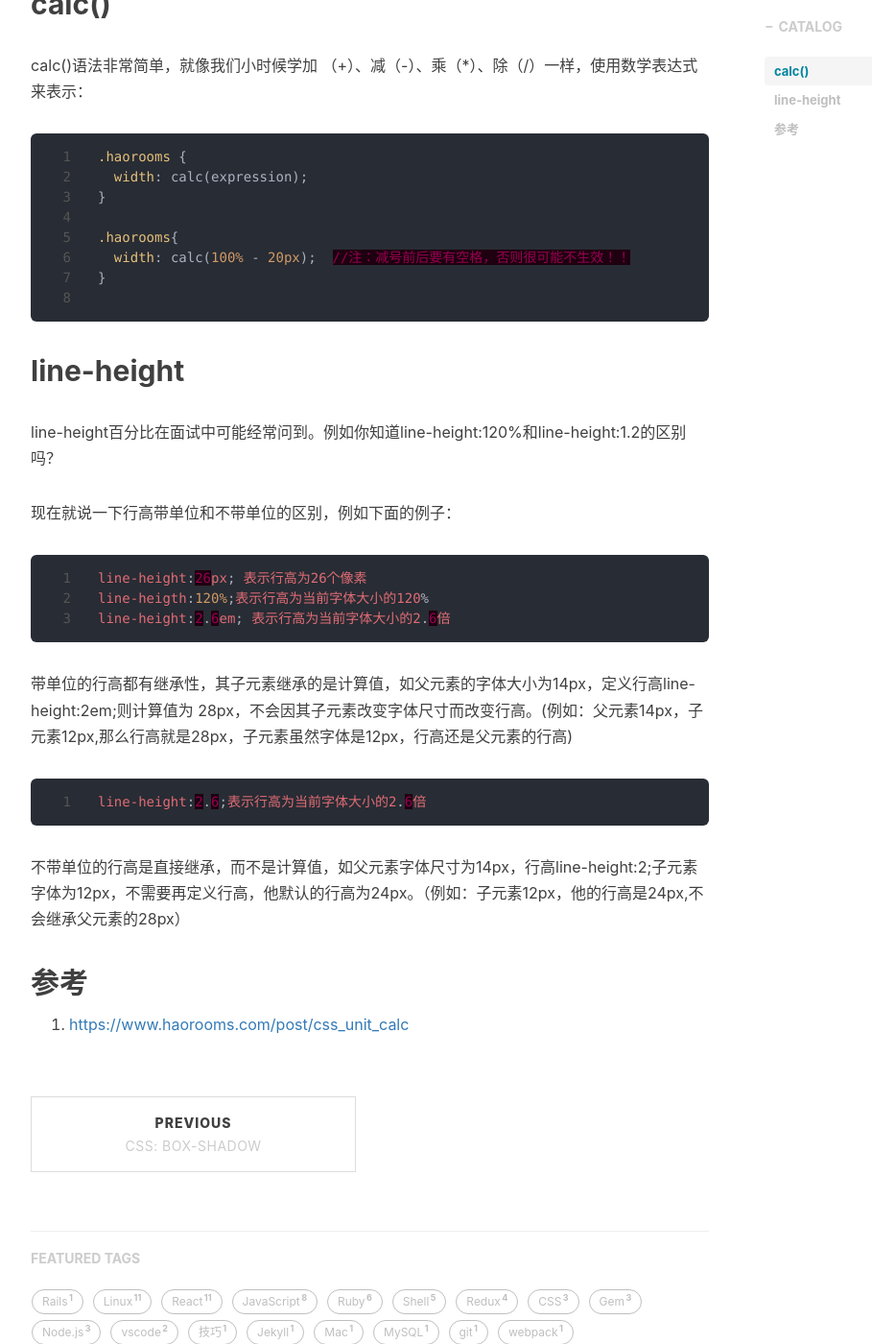
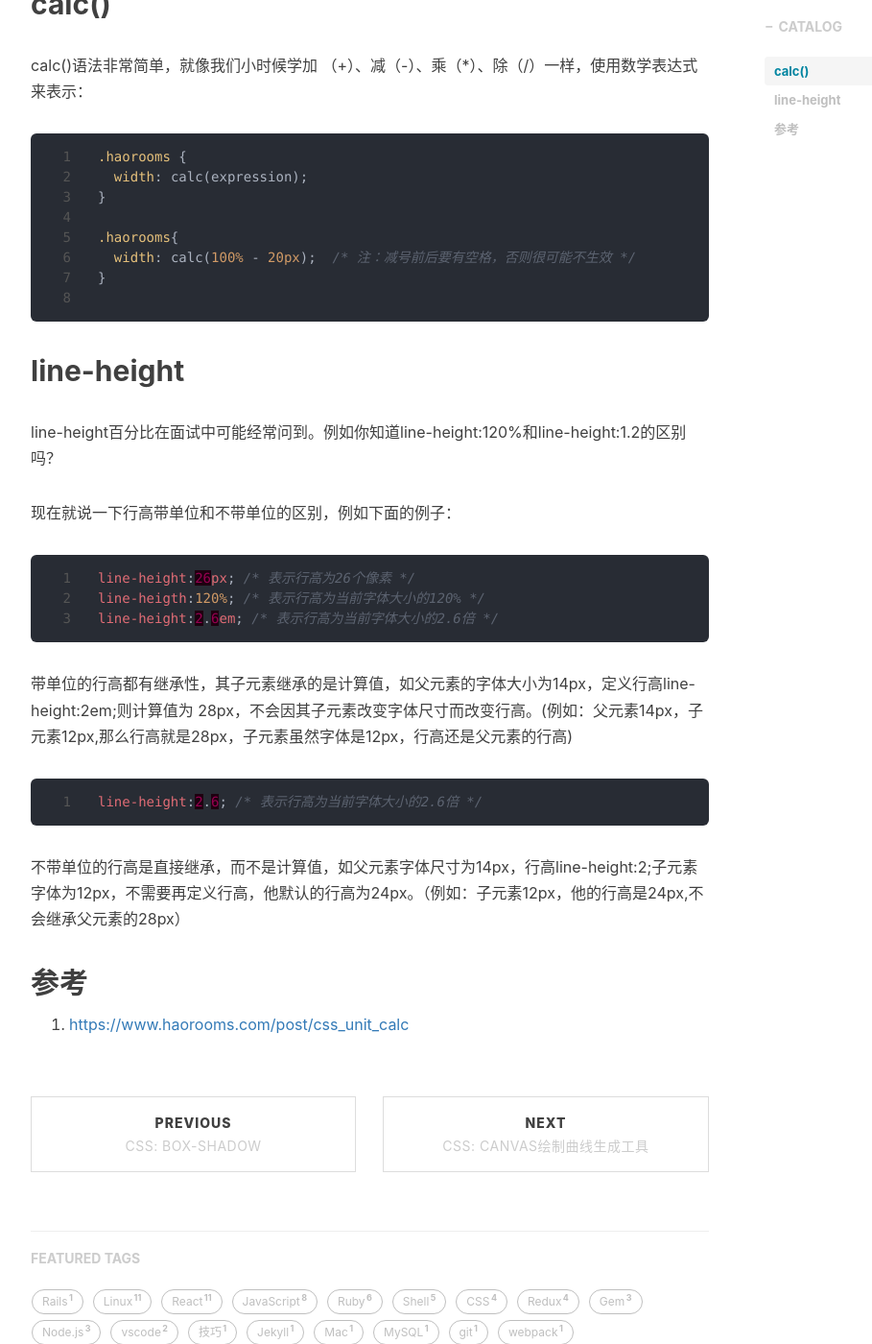
Before and after one commit to cwy007/cwy007.github.io, a Jekyll site: the page built from _posts/2020-10-05-css-calc-and-line-height.markdown, in a window 1280 px wide and 1400 px high, scrolled down 380 px. Shown: the whole window at 96% size, without its empty margins (233-1142 px from the left). Built offline with Jekyll 4.4.1, drawn with Linux system fonts in a browser that asks for light colours; nearby versions of some CDN libraries; comment, search, counter and statistics services are not loaded.

Commit message:
canvas绘制曲线生成工具

````diff
--- a/_posts/2020-10-05-css-calc-and-line-height.markdown
+++ b/_posts/2020-10-05-css-calc-and-line-height.markdown
@@ -20,7 +20,7 @@
 }
 
 .haorooms{
-  width: calc(100% - 20px);  //注：减号前后要有空格，否则很可能不生效！！
+  width: calc(100% - 20px);  /* 注：减号前后要有空格，否则很可能不生效 */
 }
 
 ```
@@ -32,15 +32,15 @@
 现在就说一下行高带单位和不带单位的区别，例如下面的例子：
 
 ```css
-line-height:26px; 表示行高为26个像素
-line-heigth:120%;表示行高为当前字体大小的120%
-line-height:2.6em; 表示行高为当前字体大小的2.6倍
+line-height:26px; /* 表示行高为26个像素 */
+line-heigth:120%; /* 表示行高为当前字体大小的120% */
+line-height:2.6em; /* 表示行高为当前字体大小的2.6倍 */
 ```
 
 带单位的行高都有继承性，其子元素继承的是计算值，如父元素的字体大小为14px，定义行高line-height:2em;则计算值为 28px，不会因其子元素改变字体尺寸而改变行高。(例如：父元素14px，子元素12px,那么行高就是28px，子元素虽然字体是12px，行高还是父元素的行高)
 
 ```css
-line-height:2.6;表示行高为当前字体大小的2.6倍
+line-height:2.6; /* 表示行高为当前字体大小的2.6倍 */
 ```
 
 不带单位的行高是直接继承，而不是计算值，如父元素字体尺寸为14px，行高line-height:2;子元素字体为12px，不需要再定义行高，他默认的行高为24px。（例如：子元素12px，他的行高是24px,不会继承父元素的28px）
--- /dev/null
+++ b/_posts/2020-10-06-canvas_curve.markdown
@@ -0,0 +1,19 @@
+---
+layout:     post
+title:      "CSS: canvas绘制曲线生成工具"
+subtitle:   "二次贝赛尔曲线"
+date:       2020-10-06 01:43:00
+author:     "chanweiyan"
+header-style: text
+catalog: true
+tags:
+  - CSS
+---
+
+## 二次贝赛尔曲线
+
+<http://blogs.sitepointstatic.com/examples/tech/canvas-curves/quadratic-curve.html>
+
+## 三次贝赛尔曲线
+
+<http://blogs.sitepointstatic.com/examples/tech/canvas-curves/bezier-curve.html>
````
